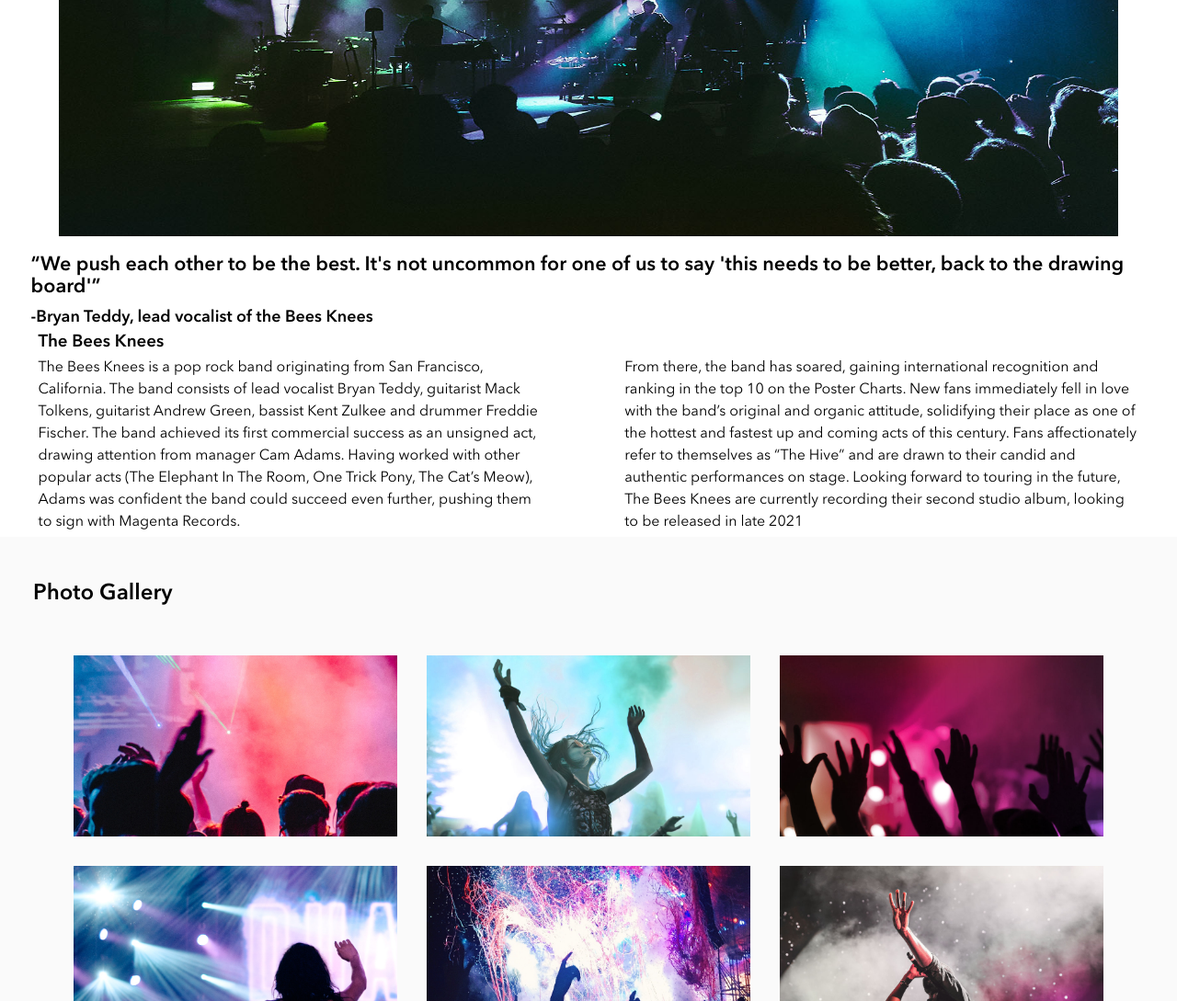
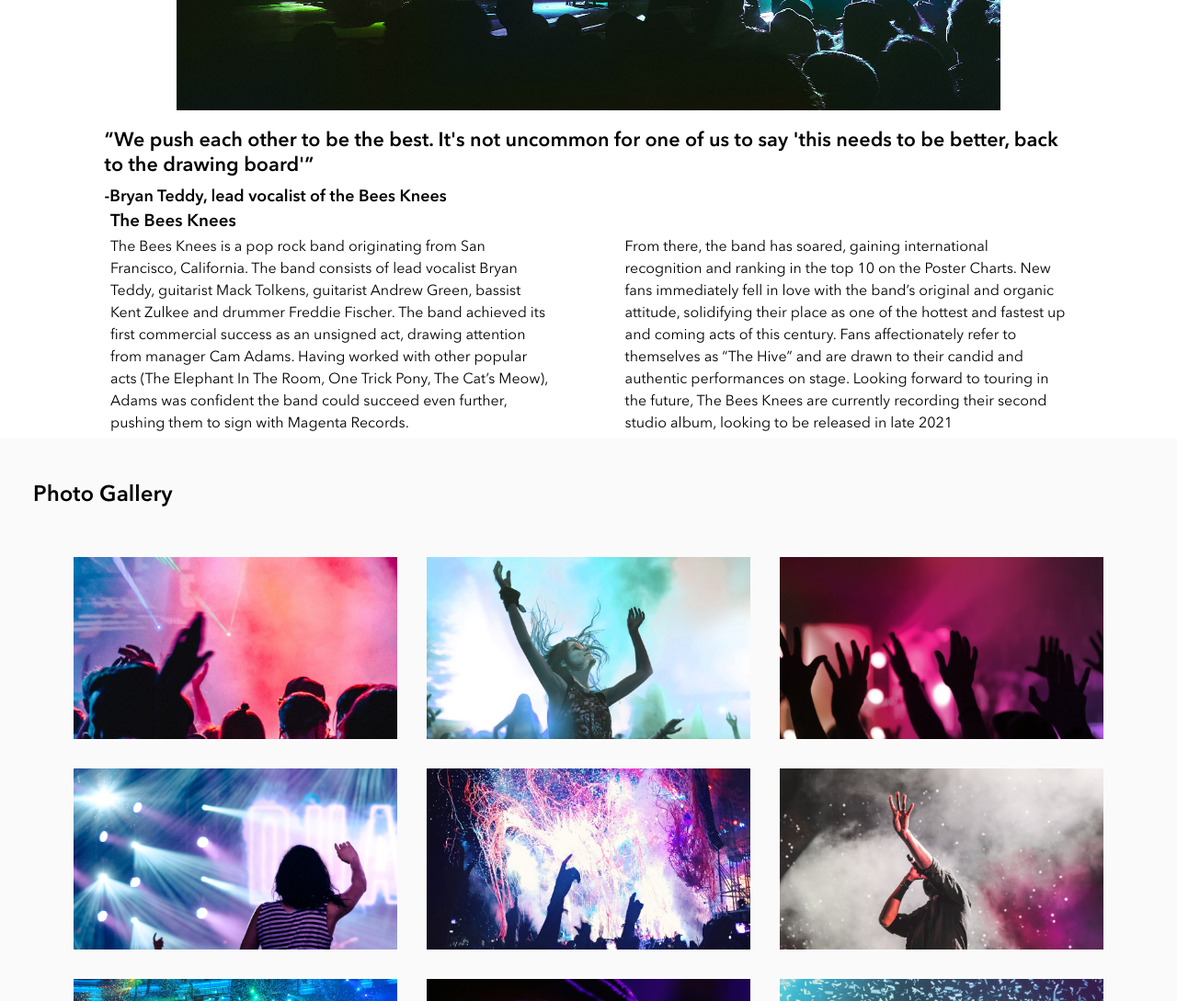
Before and after one commit to dilpreettoor/bandsite, a plain HTML site: page index.html in a window 1280 px wide. Shown: the part 1380-2469 px from the top of the page at 92% size. Drawn offline with Linux system fonts and the light colour scheme.

Commit message:
Final changes

```diff
--- a/index.html
+++ b/index.html
@@ -39,7 +39,7 @@
             The Bees Knees
         </h3>
         <div class="about__wrapper">
-                <p class="about__text">
+                <p class="about__text" id="first">
             The Bees Knees is a pop rock band originating
             from San Francisco, California. The band
             consists of lead vocalist Bryan Teddy, guitarist
@@ -54,7 +54,7 @@
             pushing them to sign with Magenta Records.
         </p>
 
-        <p class="about__text">
+        <p class="about__text" id="second">
             From there, the band has soared, gaining
             international recognition and ranking in the
             top 10 on the Poster Charts. New fans
--- a/styles/bio.scss
+++ b/styles/bio.scss
@@ -88,6 +88,7 @@ h1, h2, h3, h4, h5, h6 {
 
 .active {
     border-bottom: 4px solid variables.$white;
+    @include mixins.font(AvenirNextBold);
 }
 
 .inactive {
@@ -157,7 +158,7 @@ h1, h2, h3, h4, h5, h6 {
         @include mixins.font(AvenirNextDemi);
 
         @include mixins.tablet {
-            font-size: 2.125rem;
+            font-size: 2.5rem;
         }
     }
 
@@ -166,6 +167,10 @@ h1, h2, h3, h4, h5, h6 {
         margin: auto;
         aspect-ratio: 16 / 9;
         padding-bottom: 1rem;
+
+        @include mixins.tablet {
+            width: 70%;
+        }
     }
 
     &__quote {
@@ -178,6 +183,8 @@ h1, h2, h3, h4, h5, h6 {
 
         @include mixins.tablet {
             font-size: 1.35rem;
+            line-height: 1.7rem;
+            margin: 0 6.1rem;
         }
 
 
@@ -195,6 +202,7 @@ h1, h2, h3, h4, h5, h6 {
 
        @include mixins.tablet {
         font-size: 1.12rem;
+        margin: 0 6.1rem;
     }
 
     }
@@ -203,6 +211,11 @@ h1, h2, h3, h4, h5, h6 {
         @include mixins.font(AvenirNextDemi);
         padding: 0 1.5rem;
         margin: 0 1.1rem;
+
+        @include mixins.tablet {
+
+            margin: 0 6.0rem;
+        }
     }
 
     &__text {
@@ -211,9 +224,23 @@ h1, h2, h3, h4, h5, h6 {
         margin: 0 1.1rem;
 
         @include mixins.font(AvenirNextRegular);
+
     }
 }
 
+#first {
+    @include mixins.tablet {
+
+        margin-left: 6.0rem;
+    }
+}
+
+#second {
+    @include mixins.tablet {
+
+        margin-right: 6.0rem;
+    }
+}
 .gallery {
     background-color: variables.$alabaster;
     &__wrapper {
```
Also changed, not shown: styles/bio.css, 1 other file.
